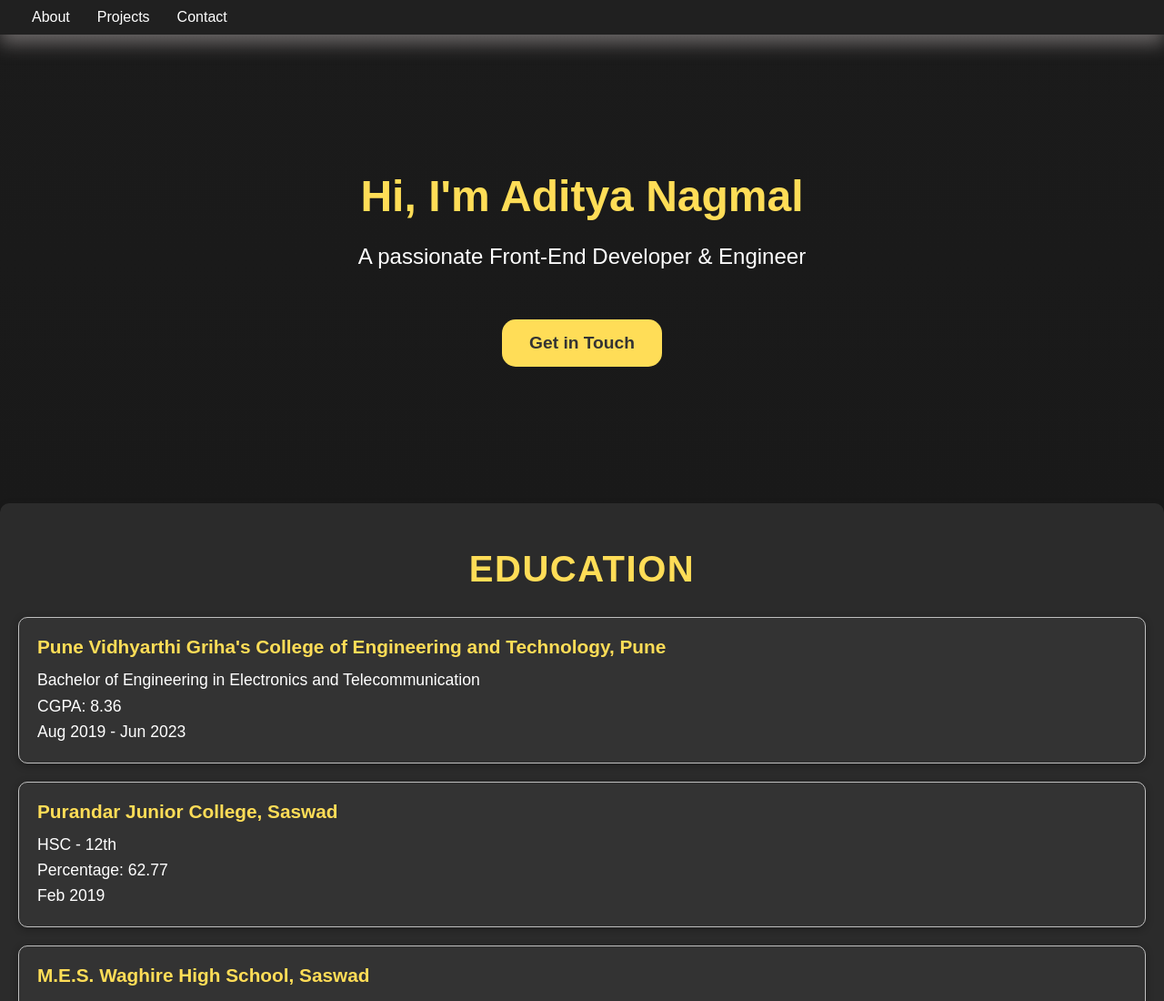
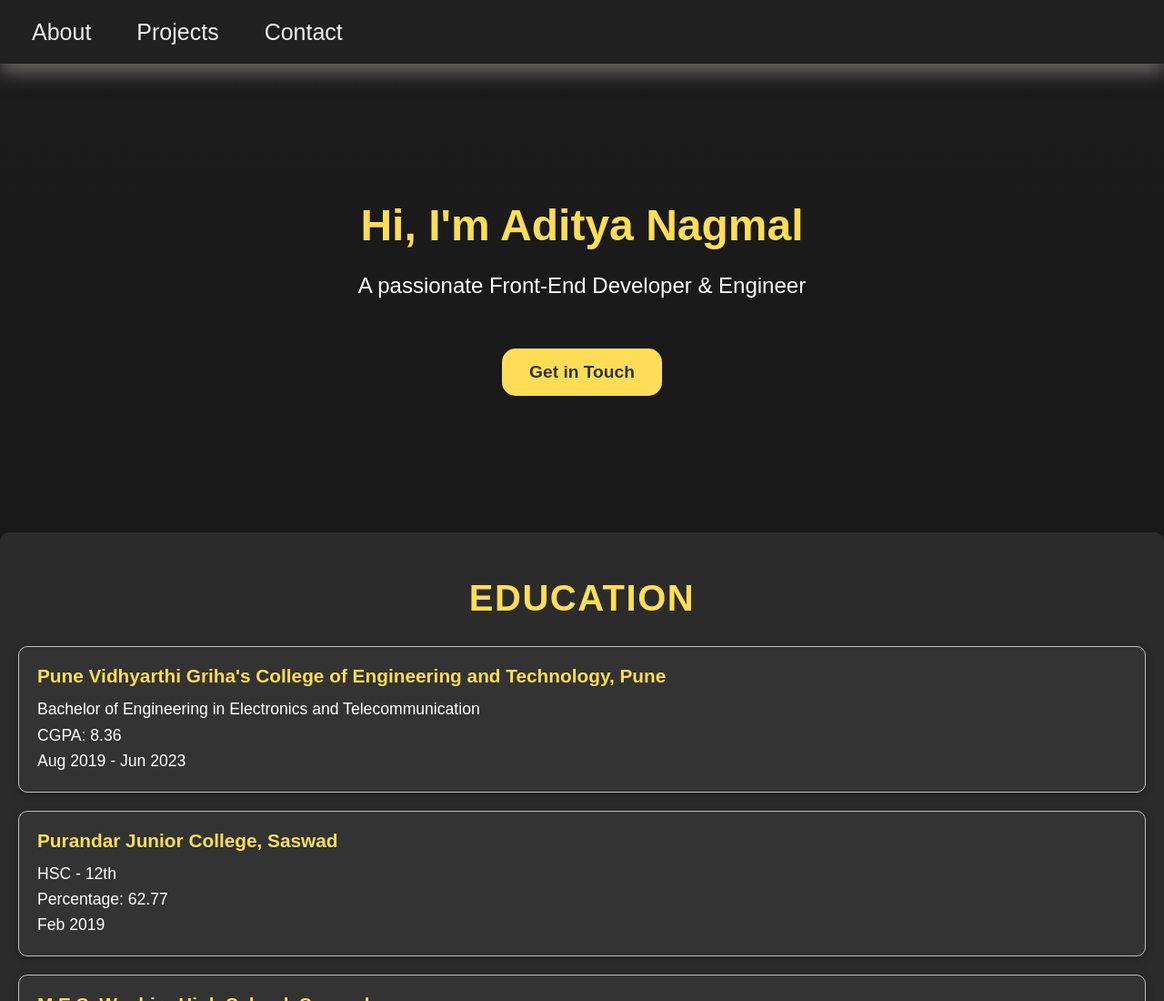
Before and after one commit to adi522/my-portfolio, a plain HTML site: page index.html in a window 1280 px wide. Shown: the top 1100 px of the page at 91% size. Drawn offline with Linux system fonts and the light colour scheme.

Commit message:
Update style.css
Perform some animation changes.

```diff
--- a/style.css
+++ b/style.css
@@ -27,7 +27,14 @@
     display: flex;
     align-items: center;
     justify-content: space-between;
+    height: 50px;
+    gap: 20px;
     /* background-color: yellow; */
+  }
+
+  .nav-links a{
+    font-size: 25px;
+    font-weight: 200;
   }
 
 /* cursor */
@@ -38,7 +45,7 @@
   border-radius: 50%;
   position: absolute;
   pointer-events: none;
-  z-index: 1000;
+  z-index: 999;
   transform: translate(-50%, -50%);
 }
 
@@ -66,15 +73,15 @@
   }
 
   .nav-links li a {
-    color: #fff;
+    /* color: #fff; */
     transition: color 0.3s;
   }
 
   .nav-links li a:hover {
     color: #ffdd57;
-    box-shadow: 0 10px 20px rgba(184, 176, 176, 0.5);
-    /* box-shadow: 0 10px 20px rgba(255, 255, 255, 0.5); */
+    text-shadow: 0 0px 30px rgb(255, 252, 252);
 }
+
 
   /* Hero Section */
   .hero {
@@ -113,6 +120,8 @@
   .hero .cta:hover {
     transform: scale(1.1);
     color: black;
+    box-shadow: 0 10px 20px rgba(0, 0, 0, 0.5);
+    box-shadow: 0 10px 20px rgba(184, 176, 176, 0.5);
   }
 
 
```
Lines whose indentation alone changed are shown as unchanged.
